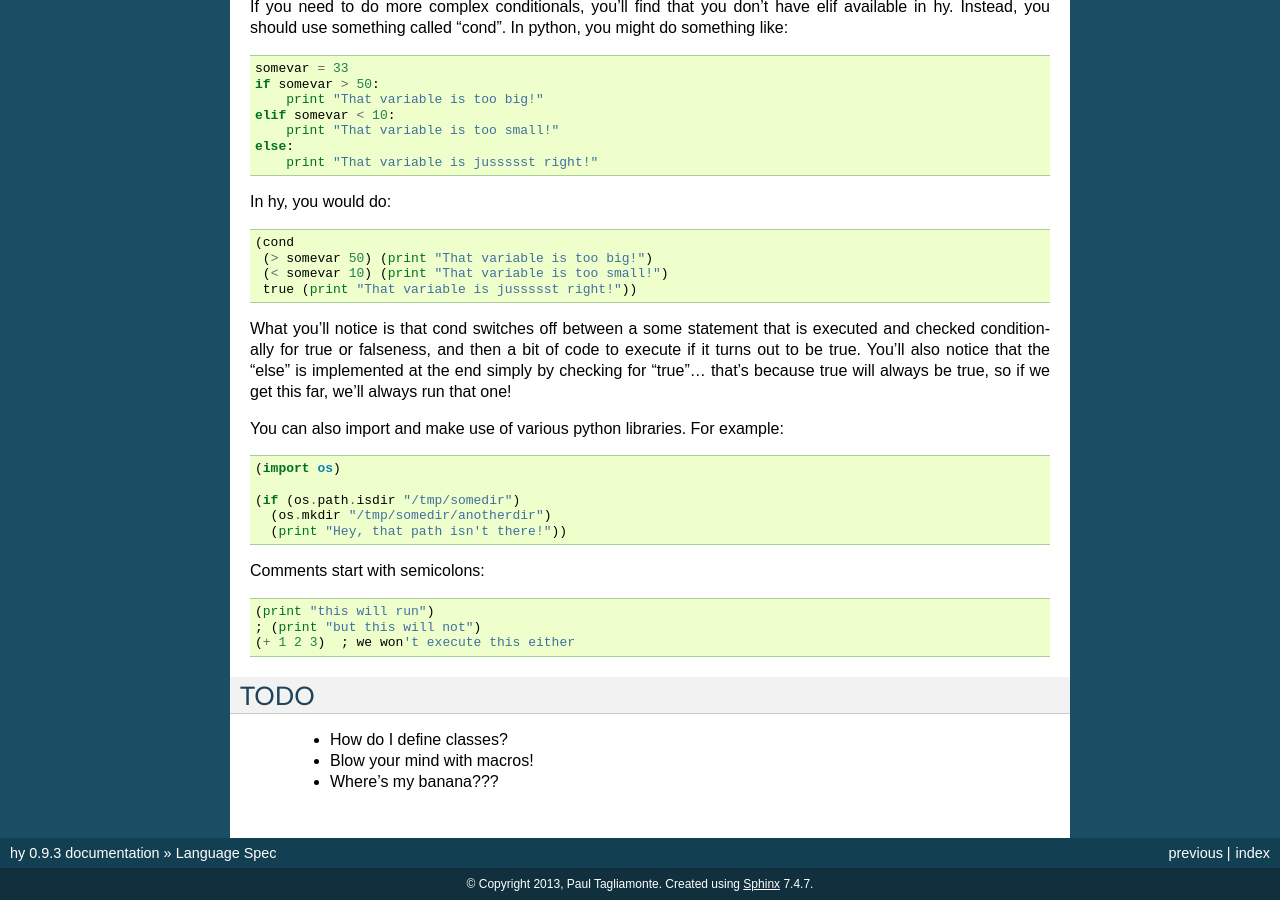
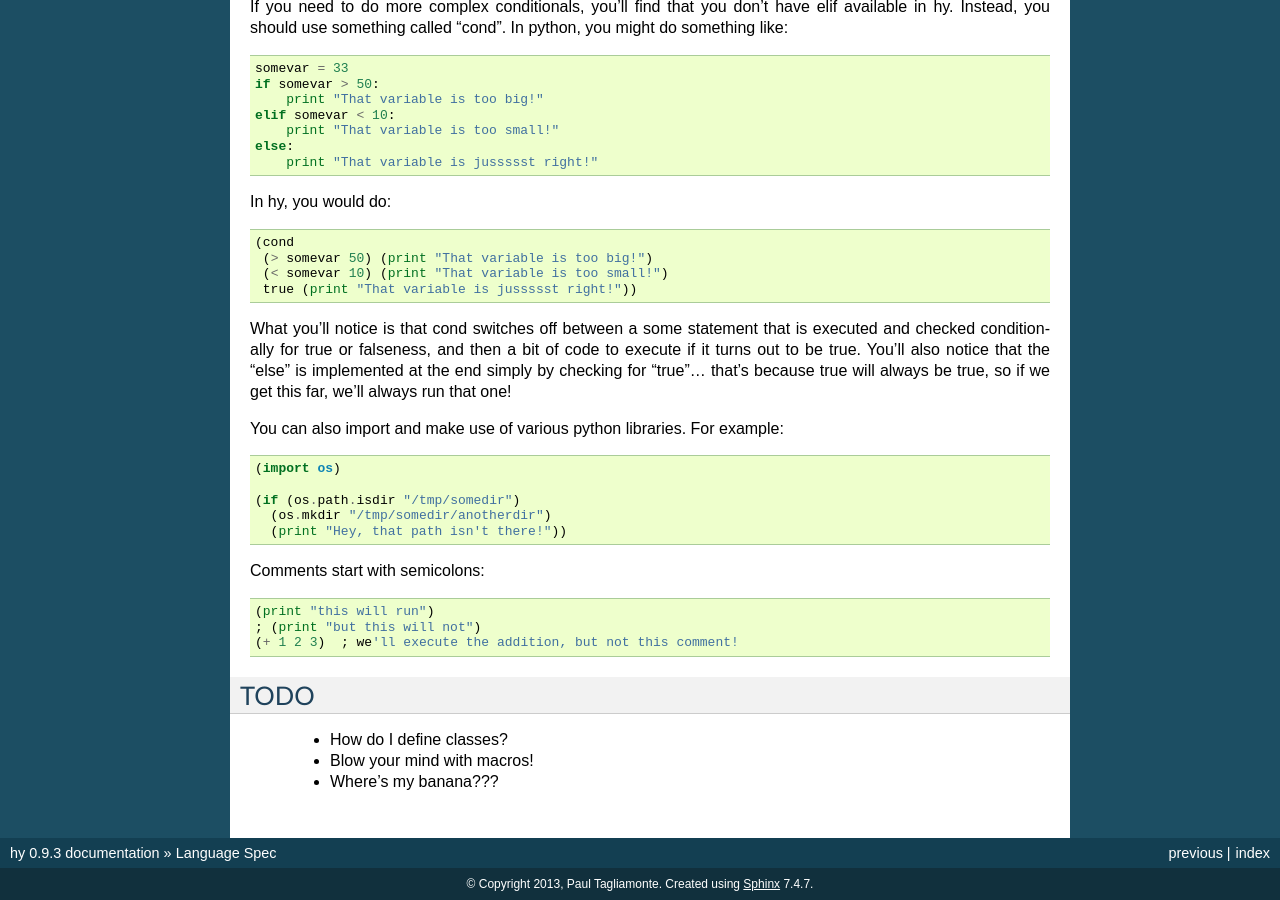
Before and after one commit to hylang/hy, a Sphinx documentation site: the page built from docs/language/index.rst, in a window 1280 px wide and 900 px high, scrolled down 3262 px. Built offline with Sphinx 7.4.7, drawn with Linux system fonts in a browser that asks for light colours.

Commit message:
Clarifying that we won't be executing the comment, but will exec the code!

```diff
--- a/docs/language/index.rst
+++ b/docs/language/index.rst
@@ -237,7 +237,7 @@ Comments start with semicolons::
 
   (print "this will run")
   ; (print "but this will not")
-  (+ 1 2 3)  ; we won't execute this either
+  (+ 1 2 3)  ; we'll execute the addition, but not this comment!
 
 
 TODO
```
